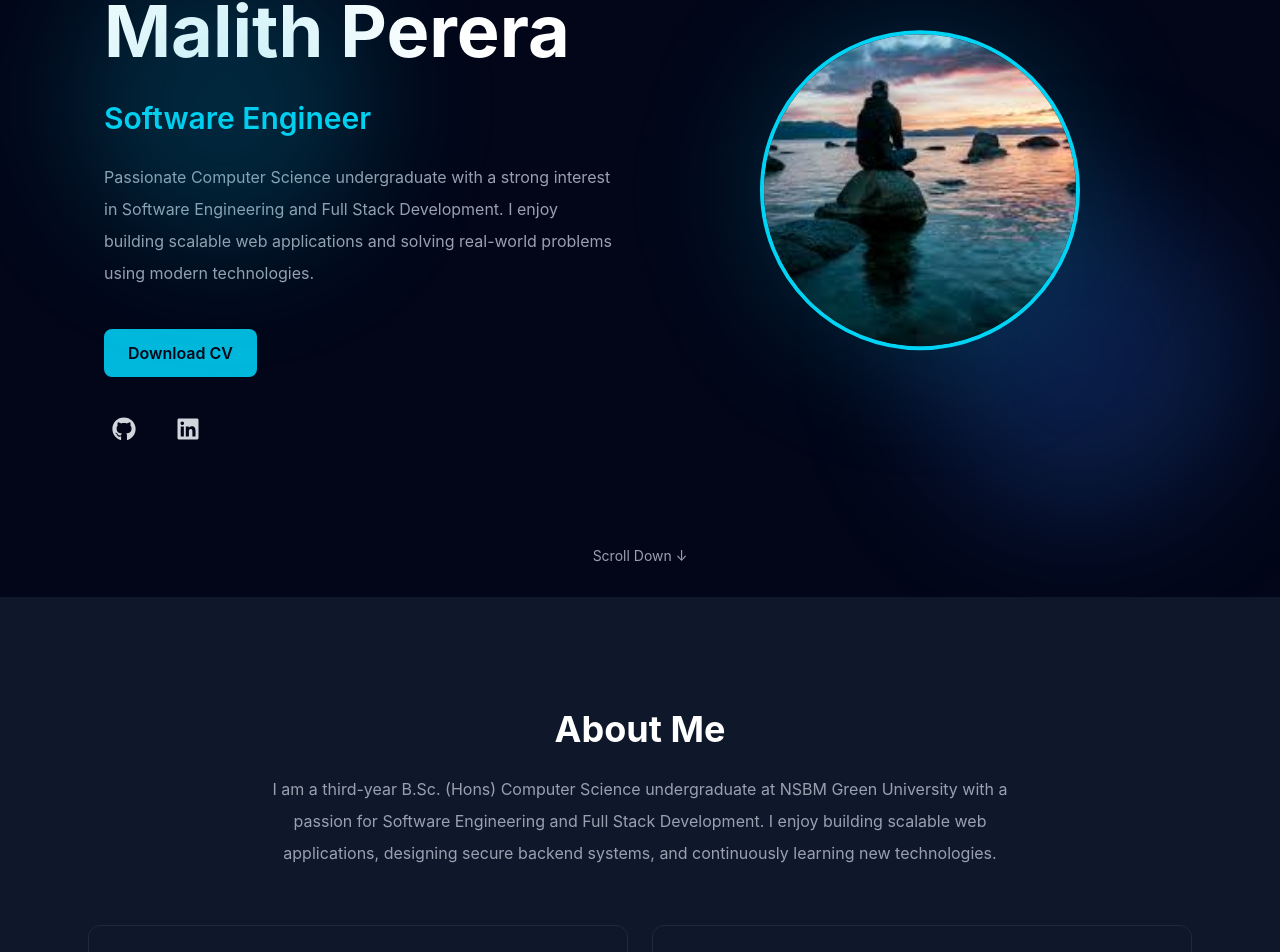
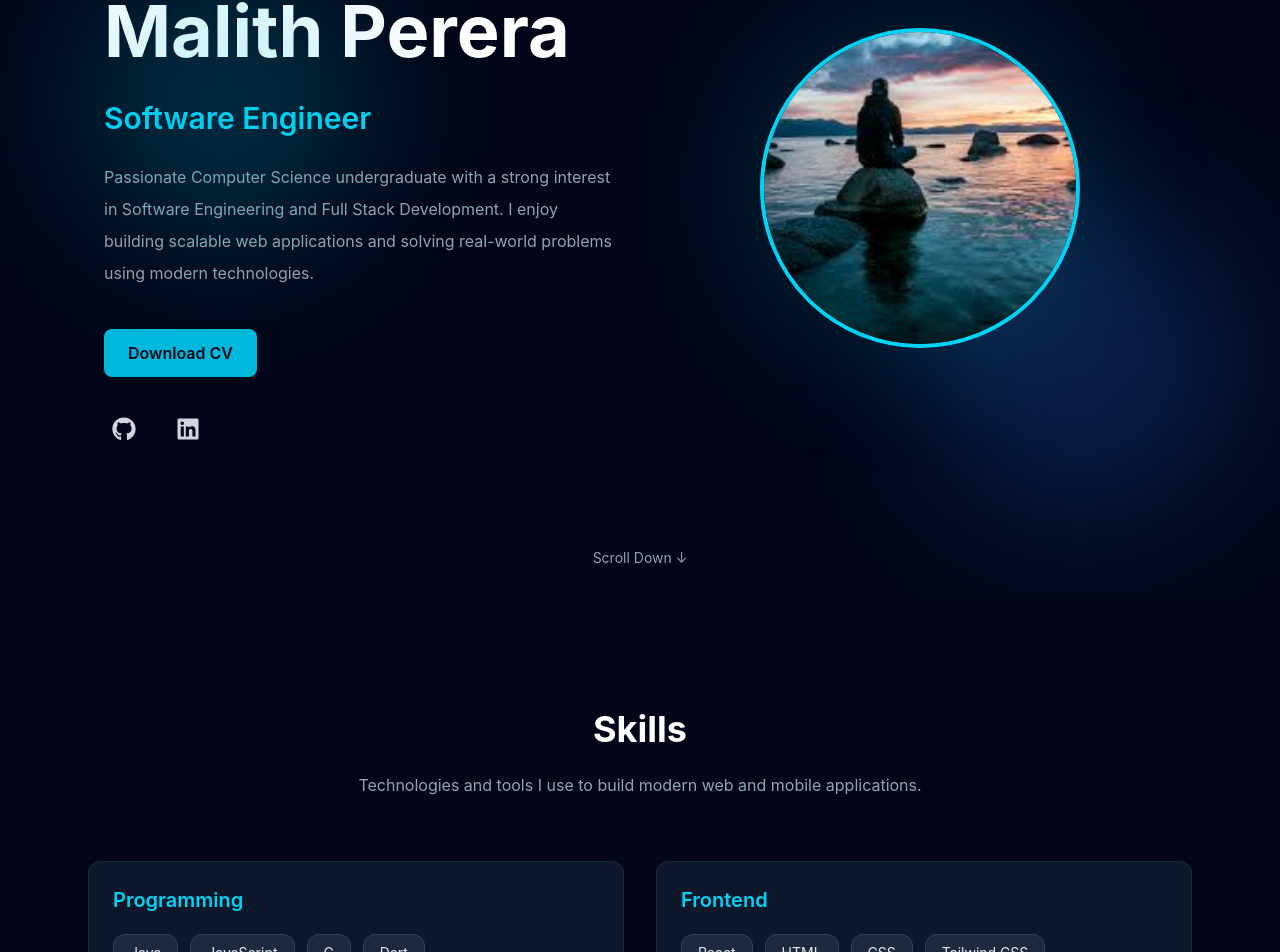
Before and after one commit to kmaperera/Portfolio, a React (Vite) app: page /#about in a window 1280 px wide. Before the commit this address led to /#hero. Shown: the part 203-1155 px from the top of the page. Built offline with nearby package versions, Linux system fonts and the light colour scheme.

Commit message:
remove about section and merge it with hero section

```diff
--- a/src/App.jsx
+++ b/src/App.jsx
@@ -4,7 +4,6 @@ import Projects from "./components/sections/Projects";
 import Contact from "./components/sections/Contact";
 import Footer from "./components/layout/Footer";
 import About from "./components/sections/About";
-import Hero from "./components/sections/Hero";
 import Experience from "./components/sections/Experience";
 import Education from "./components/sections/Education";
 import Button from "./components/ui/Button";
@@ -14,7 +13,6 @@ function App() {
   return (
     <div className="bg-slate-950 text-white">
       <Navbar />
-      <Hero />
       <About />
       <Skills />
       <Experience />
--- a/src/components/layout/Navbar.jsx
+++ b/src/components/layout/Navbar.jsx
@@ -3,7 +3,6 @@ import { Link } from "react-scroll";
 import { HiOutlineMenu, HiOutlineX } from "react-icons/hi";
 
 const navItems = [
-  { label: "Home", to: "hero" },
   { label: "About", to: "about" },
   { label: "Skills", to: "skills" },
   { label: "Experience", to: "experience" },
@@ -41,11 +40,11 @@ function Navbar() {
 
         {/* Logo */}
         <Link
-          to="hero"
+          to="about"
           smooth={true}
           duration={500}
           offset={-80}
-          aria-label="Go to Home section"
+          aria-label="Go to About section"
         >
           <h1 className="text-2xl font-bold text-cyan-400 cursor-pointer">
             Malith
--- a/src/components/sections/About.jsx
+++ b/src/components/sections/About.jsx
@@ -1,45 +1,162 @@
-import about from "../../data/about";
-import InfoCard from "../ui/InfoCard";
-import { motion } from "framer-motion";
+import profile from "../../assets/images/profile.png";
+import personal from "../../data/personal";
+import { TypeAnimation } from "react-type-animation";
+import {
+  FaGithub,
+  FaLinkedin,
+ } from "react-icons/fa";
+ import {motion} from "framer-motion";
 
 function About() {
+  const roleSequence = personal.roles.flatMap((role) => [role, 2000]);
+  const socialLinks = [
+  {
+    icon: <FaGithub aria-hidden="true" />,
+    url: personal.github,
+    label: "GitHub Profile",
+  },
+  {
+    icon: <FaLinkedin aria-hidden="true" />,
+    url: personal.linkedin,
+    label: "LinkedIn Profile",
+  },
+];
   return (
     <section
-      id="about"
-      aria-labelledby="about-heading"
-      className="py-28 bg-slate-900 text-white"
+    id="about"
+    className="relative min-h-screen py-24 bg-slate-950 overflow-hidden text-white flex items-center"
     >
-      <div className="max-w-6xl mx-auto px-6">
+      <div className="absolute inset-0 overflow-hidden pointer-events-none">
+      <div className="absolute top-40 left-20 w-72 h-72 bg-cyan-500/20 rounded-full blur-3xl"></div>
 
-        <motion.h2
-          id="about-heading"
-          initial={{ opacity: 0, y: 30 }}
-          whileInView={{ opacity: 1, y: 0 }}
-          transition={{ duration: 0.6 }}
-          className="text-4xl font-bold text-center"
+      <div className="absolute bottom-20 right-10 w-80 h-80 bg-blue-500/20 rounded-full blur-3xl"></div>
+      </div>
+      <div className="max-w-6xl mx-auto px-6 grid md:grid-cols-2 gap-12 items-center">
+
+        {/* Left Side */}
+        <motion.div
+          initial={{ opacity: 0, x: -50 }}
+          animate={{ opacity: 1, x: 0 }}
+          transition={{ duration: 0.8 }}>
+          <p className="text-cyan-400 text-lg mb-3">
+            {personal.greeting}
+          </p>
+
+          <h1 className="text-5xl md:text-7xl font-bold leading-tight">
+            {personal.name}
+          </h1>
+
+          <h2 className="text-2xl text-gray-300 mt-6">
+            <TypeAnimation
+              sequence={roleSequence}
+              wrapper="span"
+              speed={45}
+              repeat={Infinity}
+              className="text-cyan-400 text-2xl md:text-3xl font-semibold"
+            />
+          </h2>
+
+          <p className="text-gray-400 mt-6 max-w-lg leading-8">
+            {personal.description}
+          </p>
+
+          <div className="flex flex-wrap gap-5 mt-10">
+            <a
+              href="/resume.pdf"
+              download="Malith_Perera_CV.pdf"
+              aria-label="Download Malith Perera's CV as a PDF"
+              className="
+                inline-flex
+                items-center
+                justify-center
+                px-6
+                py-3
+                rounded-lg
+                bg-cyan-500
+                text-slate-950
+                font-semibold
+                hover:bg-cyan-400
+                hover:scale-105
+                transition-all
+                focus-visible:outline-none
+                focus-visible:ring-2
+                focus-visible:ring-cyan-400
+                focus-visible:ring-offset-2
+                focus-visible:ring-offset-slate-950
+              "
+            >
+              Download CV
+            </a>
+          </div>
+
+            <div className="flex gap-6 mt-8 text-2xl">
+              {socialLinks.map((social) => (
+                <a
+                  key={social.label}
+                  href={social.url}
+                  aria-label={social.label}
+                  target="_blank"
+                  rel="noopener noreferrer"
+                  className="
+                    w-10
+                    h-10
+                    flex
+                    items-center
+                    justify-center
+                    rounded-full
+                    text-gray-300
+                    hover:bg-slate-800
+                    hover:text-cyan-400
+                    transition-all
+                    duration-300
+                    focus-visible:outline-none
+                    focus-visible:ring-2
+                    focus-visible:ring-cyan-400
+                    focus-visible:ring-offset-2
+                    focus-visible:ring-offset-slate-950
+                    "
+                >
+                  {social.icon}
+                </a>
+              ))}
+            </div>
+        </motion.div>
+
+        {/* Right Side */}
+        <motion.div
+          initial={{ opacity: 0, x: 50 }}
+          animate={{ opacity: 1, x: 0 }}
+          transition={{ duration: 0.8, delay: 0.2 }}
+          className="flex justify-center"
         >
-          {about.title}
-        </motion.h2>
+          <motion.div
+            animate={{
+              y: [0, -12, 0],
+            }}
+            transition={{
+              duration: 4,
+              repeat: Infinity,
+              ease: "easeInOut",
+            }}>
+              <div className="relative">
+              <div className="absolute inset-0 bg-cyan-500/20 rounded-full blur-3xl"></div>
+          <img
+            src={profile}
+            alt="Portrait of Malith Perera"
+            className="relative w-64 h-64 md:w-80 md:h-80 rounded-full object-cover border-4 border-cyan-400"
+          />
+          </div>
+          </motion.div>
+        </motion.div>
+      </div>
 
-        <motion.p
-          initial={{ opacity: 0 }}
-          whileInView={{ opacity: 1 }}
-          transition={{ delay: 0.2 }}
-          className="text-gray-400 text-center max-w-3xl mx-auto mt-6 leading-8"
-        >
-          {about.description}
-        </motion.p>
-
-        <div className="grid md:grid-cols-2 gap-6 mt-14">
-          {about.highlights.map((item) => (
-            <InfoCard
-              key={item.title}
-              title={item.title}
-              value={item.value}
-            />
-          ))}
-        </div>
-
+      <div
+        aria-hidden="true"
+        className="absolute bottom-6 left-1/2 -translate-x-1/2 animate-bounce"
+      >
+        <span className="text-gray-400 text-sm">
+          Scroll Down ↓
+        </span>
       </div>
     </section>
   );
--- a/src/components/sections/Hero.jsx
+++ /dev/null
@@ -1,165 +0,0 @@
-import profile from "../../assets/images/profile.png";
-import personal from "../../data/personal";
-import { TypeAnimation } from "react-type-animation";
-import {
-  FaGithub,
-  FaLinkedin,
- } from "react-icons/fa";
- import {motion} from "framer-motion";
-
-function Hero() {
-  const roleSequence = personal.roles.flatMap((role) => [role, 2000]);
-  const socialLinks = [
-  {
-    icon: <FaGithub aria-hidden="true" />,
-    url: personal.github,
-    label: "GitHub Profile",
-  },
-  {
-    icon: <FaLinkedin aria-hidden="true" />,
-    url: personal.linkedin,
-    label: "LinkedIn Profile",
-  },
-];
-  return (
-    <section
-    id="hero"
-    className="relative min-h-screen py-24 bg-slate-950 overflow-hidden text-white flex items-center"
-    >
-      <div className="absolute inset-0 overflow-hidden pointer-events-none">
-      <div className="absolute top-40 left-20 w-72 h-72 bg-cyan-500/20 rounded-full blur-3xl"></div>
-
-      <div className="absolute bottom-20 right-10 w-80 h-80 bg-blue-500/20 rounded-full blur-3xl"></div>
-      </div>
-      <div className="max-w-6xl mx-auto px-6 grid md:grid-cols-2 gap-12 items-center">
-
-        {/* Left Side */}
-        <motion.div
-          initial={{ opacity: 0, x: -50 }}
-          animate={{ opacity: 1, x: 0 }}
-          transition={{ duration: 0.8 }}>
-          <p className="text-cyan-400 text-lg mb-3">
-            {personal.greeting}
-          </p>
-
-          <h1 className="text-5xl md:text-7xl font-bold leading-tight">
-            {personal.name}
-          </h1>
-
-          <h2 className="text-2xl text-gray-300 mt-6">
-            <TypeAnimation
-              sequence={roleSequence}
-              wrapper="span"
-              speed={45}
-              repeat={Infinity}
-              className="text-cyan-400 text-2xl md:text-3xl font-semibold"
-            />
-          </h2>
-
-          <p className="text-gray-400 mt-6 max-w-lg leading-8">
-            {personal.description}
-          </p>
-
-          <div className="flex flex-wrap gap-5 mt-10">
-            <a
-              href="/resume.pdf"
-              download="Malith_Perera_CV.pdf"
-              aria-label="Download Malith Perera's CV as a PDF"
-              className="
-                inline-flex
-                items-center
-                justify-center
-                px-6
-                py-3
-                rounded-lg
-                bg-cyan-500
-                text-slate-950
-                font-semibold
-                hover:bg-cyan-400
-                hover:scale-105
-                transition-all
-                focus-visible:outline-none
-                focus-visible:ring-2
-                focus-visible:ring-cyan-400
-                focus-visible:ring-offset-2
-                focus-visible:ring-offset-slate-950
-              "
-            >
-              Download CV
-            </a>
-          </div>
-
-            <div className="flex gap-6 mt-8 text-2xl">
-              {socialLinks.map((social) => (
-                <a
-                  key={social.label}
-                  href={social.url}
-                  aria-label={social.label}
-                  target="_blank"
-                  rel="noopener noreferrer"
-                  className="
-                    w-10
-                    h-10
-                    flex
-                    items-center
-                    justify-center
-                    rounded-full
-                    text-gray-300
-                    hover:bg-slate-800
-                    hover:text-cyan-400
-                    transition-all
-                    duration-300
-                    focus-visible:outline-none
-                    focus-visible:ring-2
-                    focus-visible:ring-cyan-400
-                    focus-visible:ring-offset-2
-                    focus-visible:ring-offset-slate-950
-                    "
-                >
-                  {social.icon}
-                </a>
-              ))}
-            </div>
-        </motion.div>
-
-        {/* Right Side */}
-        <motion.div
-          initial={{ opacity: 0, x: 50 }}
-          animate={{ opacity: 1, x: 0 }}
-          transition={{ duration: 0.8, delay: 0.2 }}
-          className="flex justify-center"
-        >
-          <motion.div
-            animate={{
-              y: [0, -12, 0],
-            }}
-            transition={{
-              duration: 4,
-              repeat: Infinity,
-              ease: "easeInOut",
-            }}>
-              <div className="relative">
-              <div className="absolute inset-0 bg-cyan-500/20 rounded-full blur-3xl"></div>
-          <img
-            src={profile}
-            alt="Portrait of Malith Perera"
-            className="relative w-64 h-64 md:w-80 md:h-80 rounded-full object-cover border-4 border-cyan-400"
-          />
-          </div>
-          </motion.div>
-        </motion.div>
-      </div>
-
-      <div
-        aria-hidden="true"
-        className="absolute bottom-6 left-1/2 -translate-x-1/2 animate-bounce"
-      >
-        <span className="text-gray-400 text-sm">
-          Scroll Down ↓
-        </span>
-      </div>
-    </section>
-  );
-}
-
-export default Hero;
```
Also changed, not shown: src/components/ui/InfoCard.jsx (deleted, +0 -15 lines).
